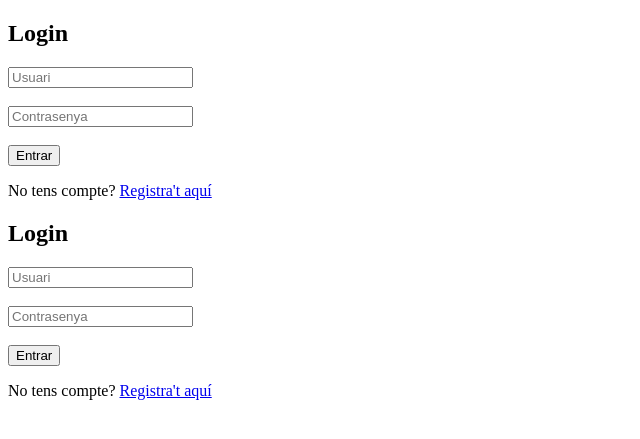
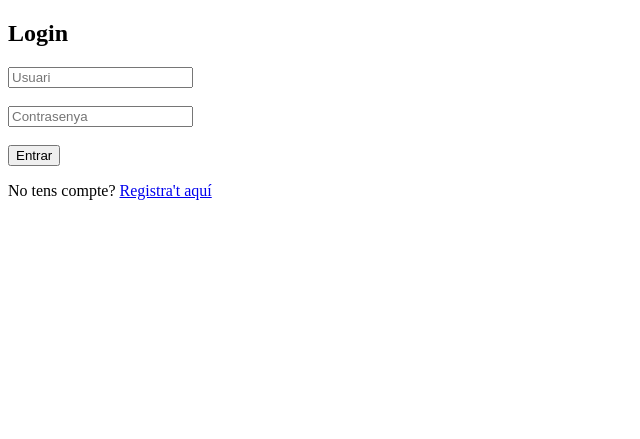
Before and after one commit to DarthTreleys/Proyecto_Final, a PHP site: page /login.php in a window 1280 px wide. Shown: the top 439 px of the page, without its empty margins (0-640 px from the left). Run offline with PHP 8.4, Linux system fonts and the light colour scheme.

Commit message:
Update login.php

```diff
--- a/Projecte/login.php
+++ b/Projecte/login.php
@@ -37,18 +37,3 @@ if ($_SERVER['REQUEST_METHOD'] === 'POST') {
   <p>No tens compte? <a href="register.php">Registra't aquí</a></p>
 </body>
 </html>
-
-
-  <title>Iniciar sessió</title>
-</head>
-<body>
-  <h2>Login</h2>
-  <?php if (!empty($error)) echo "<p style='color:red;'>$error</p>"; ?>
-  <form method="POST">
-    <input type="text" name="usuari" placeholder="Usuari" required><br><br>
-    <input type="password" name="passwd" placeholder="Contrasenya" required><br><br>
-    <button type="submit">Entrar</button>
-  </form>
-  <p>No tens compte? <a href="register.php">Registra't aquí</a></p>
-</body>
-</html>
```
